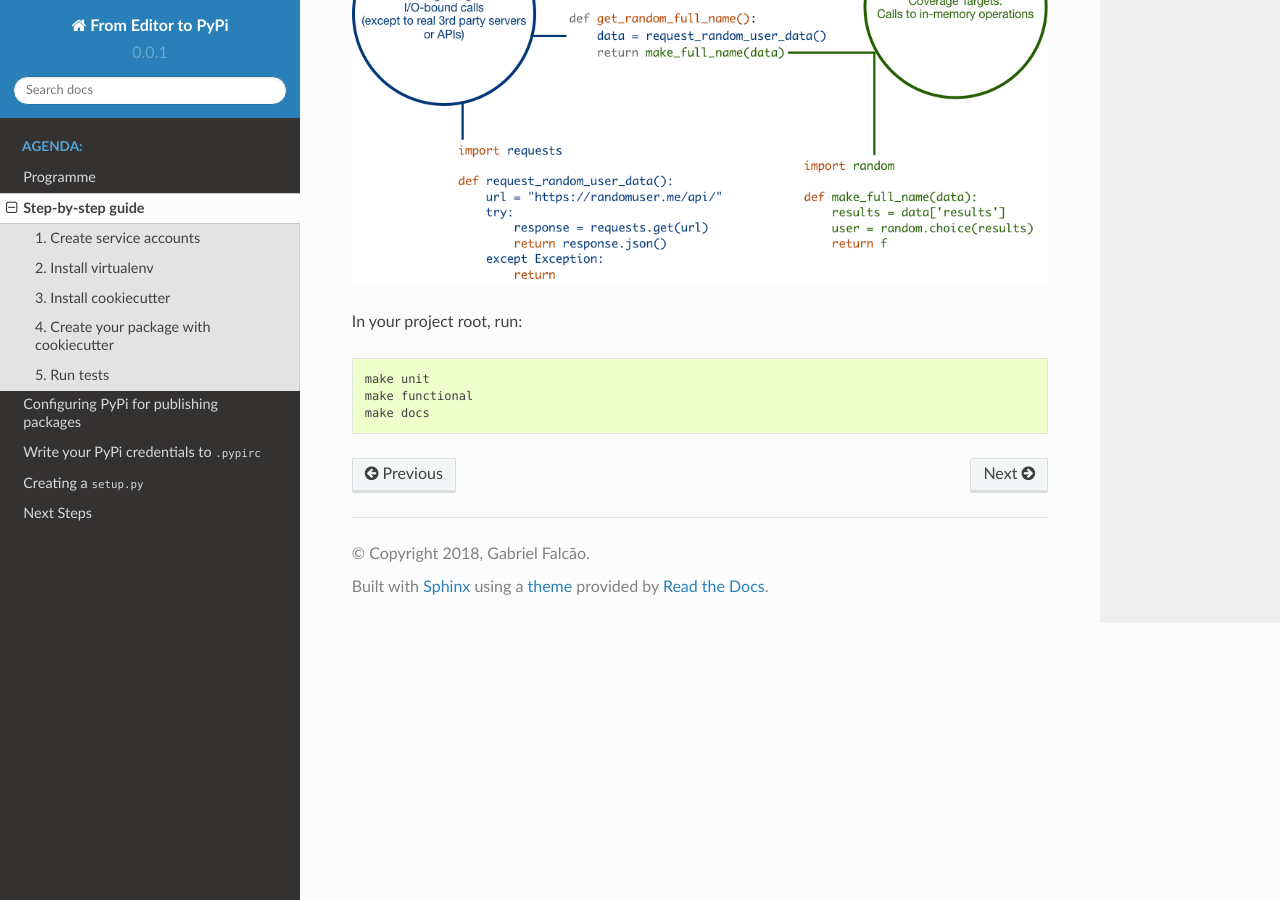
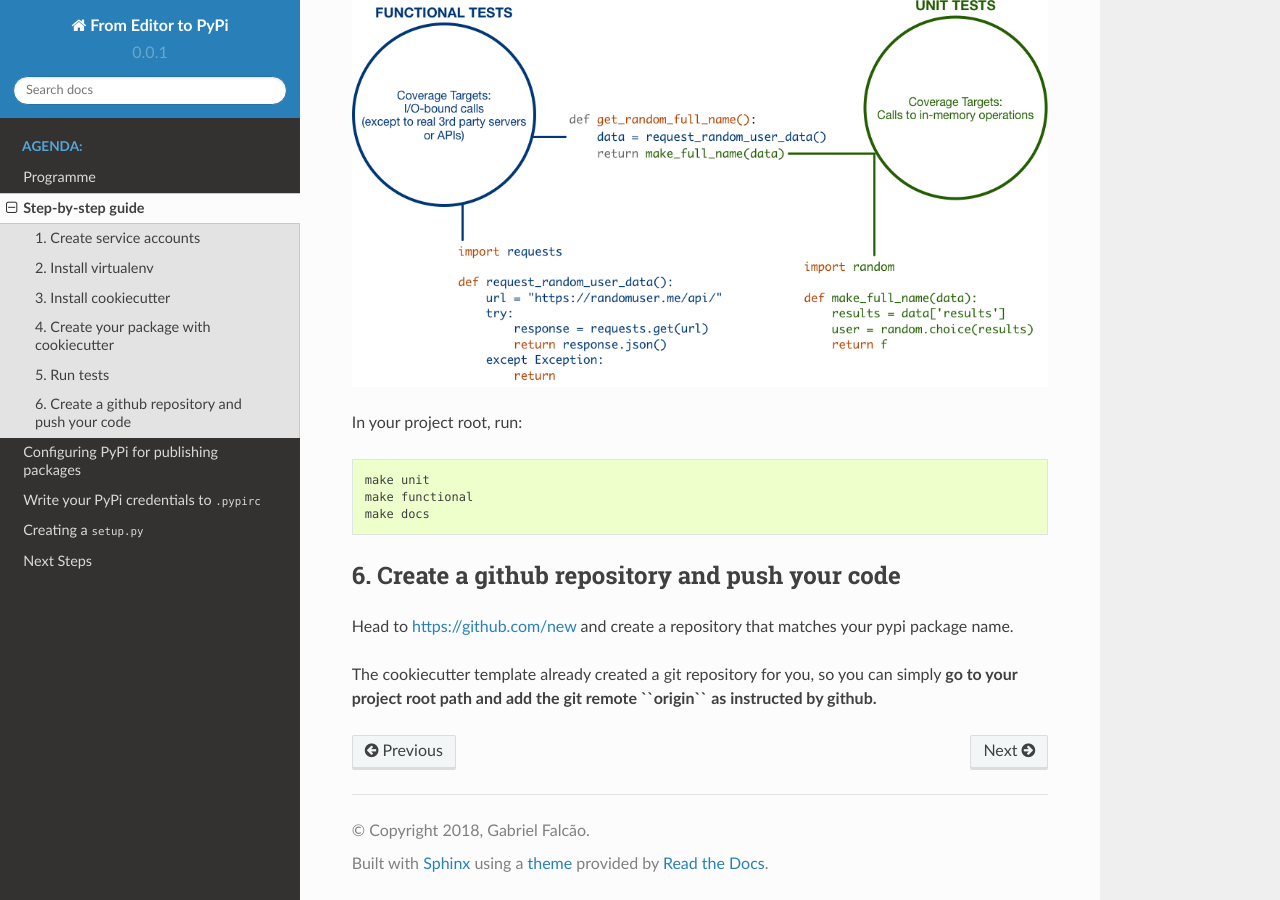
Before and after one commit to gabrielfalcao/from-your-editor-to-pypi, a Sphinx documentation site: the page built from docs/source/guide.rst, in a window 1280 px wide and 900 px high, scrolled down 1938 px. Built offline with Sphinx 7.4.7 and the Read the Docs theme 2.0.0, drawn with Linux system fonts in a browser that asks for light colours; some of the changed text lies outside the part shown.

Commit message:
update guide

```diff
--- a/docs/source/guide.rst
+++ b/docs/source/guide.rst
@@ -47,6 +47,8 @@ To speed-up our productivity we will use `cookiecutter <https://cookiecutter.rea
 4. Create your package with cookiecutter
 ----------------------------------------
 
+.. warning:: you will need to have `git <https://git-scm.com/downloads>`_ installed for this step.
+
 The template is available on github at `gabrielfalcao/cookiecutter-from-editor-to-pypi <https://github.com/gabrielfalcao/cookiecutter-from-editor-to-pypi>`_
 
 Cookiecutter is smart enough to install directly from github, for that
@@ -64,6 +66,7 @@ whenever you prefer to keep personal projects.
                many files of your newly-created project.
 
 
+
 5. Run tests
 ------------
 
@@ -78,3 +81,11 @@ In your project root, run:
    make unit
    make functional
    make docs
+
+
+6. Create a github repository and push your code
+------------------------------------------------
+
+Head to `https://github.com/new <https://github.com/new>`_ and create a repository that matches your pypi package name.
+
+The cookiecutter template already created a git repository for you, so you can simply **go to your project root path and add the git remote ``origin`` as instructed by github.**
```
